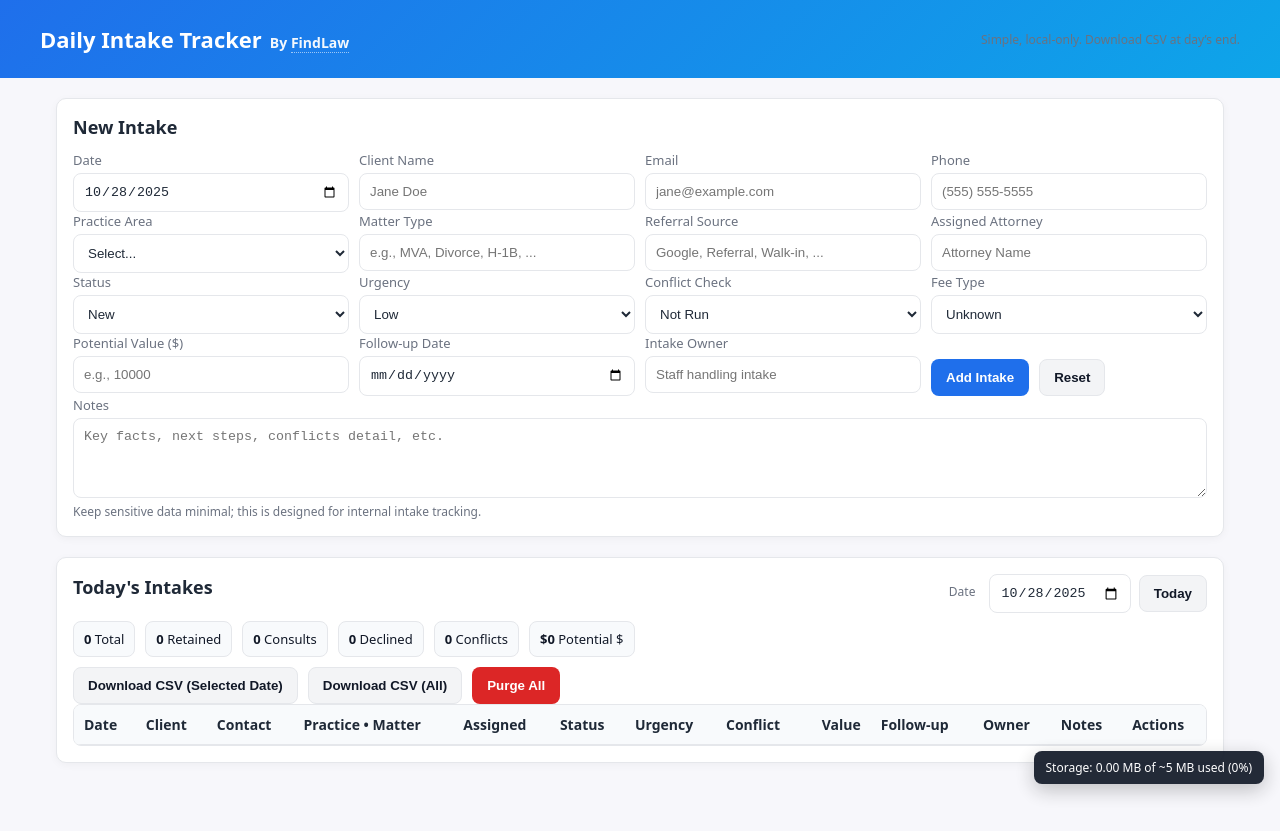
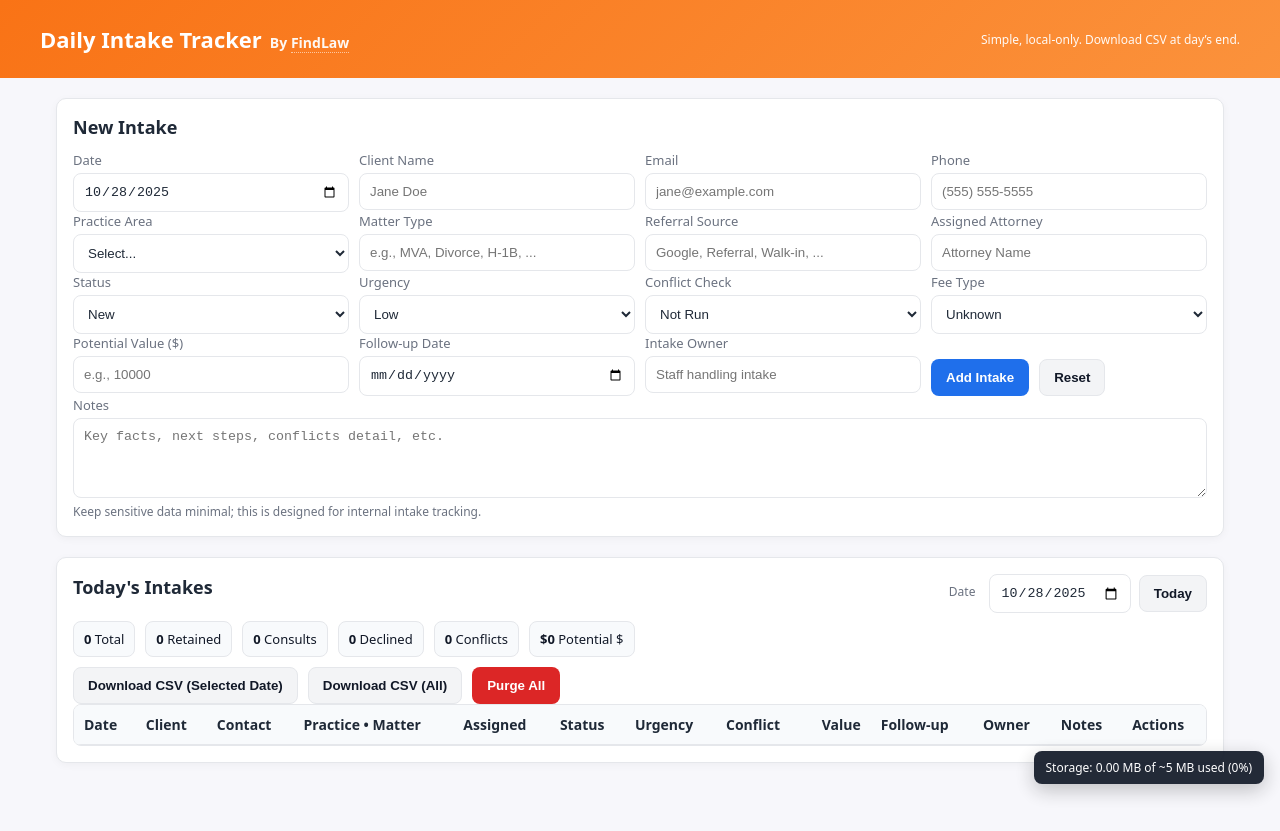
Before and after one commit to ealimon/Intake-Form, a plain HTML site: page index.html in a window 1280 px wide. Drawn offline with Linux system fonts and the light colour scheme.

Commit message:
Update index.html

```diff
--- a/index.html
+++ b/index.html
@@ -10,19 +10,25 @@
       --panel: #ffffff;
       --text: #1f2937;
       --muted: #6b7280;
-      --accent: #1f6feb;
+      --accent: #1f6feb; /* buttons remain blue as before */
       --danger: #dc2626;
       --border: #e5e7eb;
       --radius: 10px;
     }
     * { box-sizing: border-box; }
     body { margin: 0; font-family: system-ui, -apple-system, Segoe UI, Roboto, Helvetica, Arial, sans-serif; background: var(--bg); color: var(--text); }
-    header { background: linear-gradient(135deg, var(--accent), #0ea5e9); color: white; padding: 24px 16px; }
+    header {
+      /* Changed to orange gradient */
+      background: linear-gradient(135deg, #f97316, #fb923c);
+      color: white; padding: 24px 16px;
+    }
     header .inner { max-width: 1200px; margin: 0 auto; display: flex; align-items: center; justify-content: space-between; gap: 16px; flex-wrap: wrap; }
     header h1 { margin: 0; font-size: 22px; display: flex; align-items: baseline; gap: 8px; }
     header .brand { font-size: 14px; font-weight: 600; opacity: 0.95; }
     header .brand a { color: #fff; text-decoration: none; border-bottom: 1px dotted rgba(255,255,255,0.6); }
     header .brand a:hover { text-decoration: underline; }
+    /* Make header subtext white for visibility */
+    header .muted { color: #fff; opacity: 0.95; }
     .container { max-width: 1200px; margin: 20px auto; padding: 0 16px 48px; display: grid; grid-template-columns: 1fr; gap: 20px; }
 
     section { background: var(--panel); border: 1px solid var(--border); border-radius: var(--radius); padding: 16px; box-shadow: 0 2px 8px rgba(0,0,0,0.04); }
```
